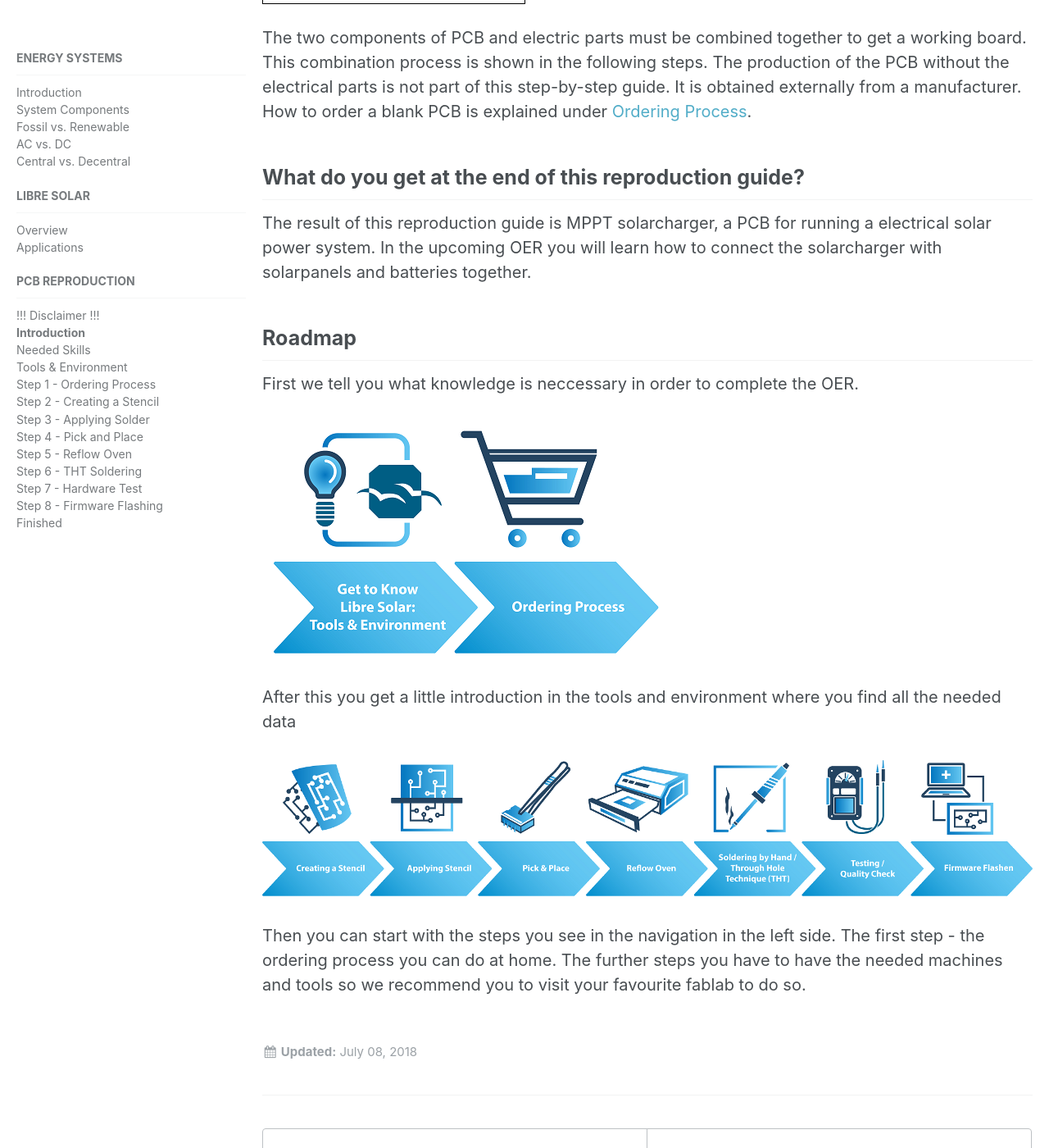
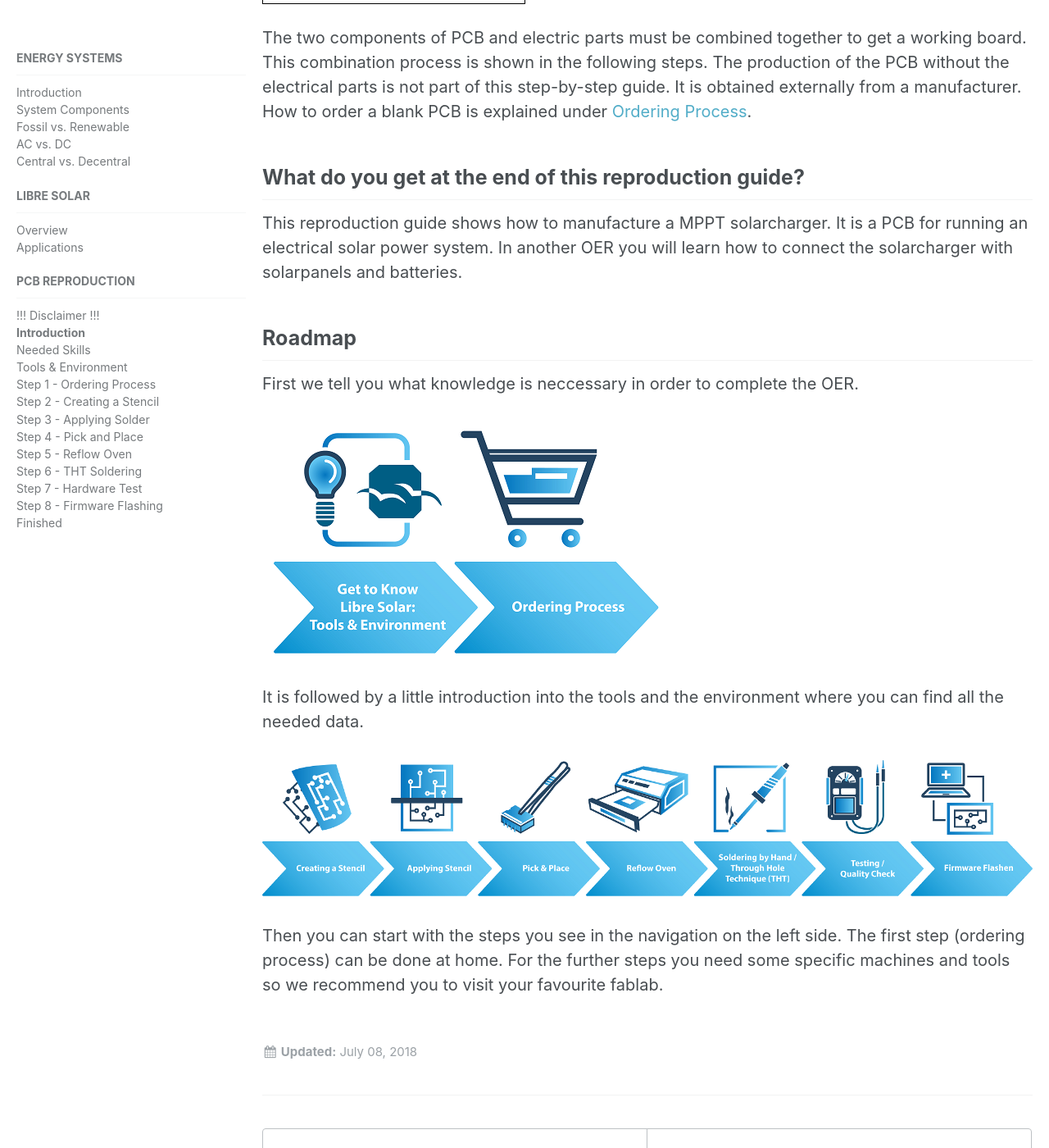
Before and after one commit to CollectiveOpenSourceHardware/collectiveopensourcehardware.github.io, a Jekyll site: the page built from _education/3a_guide_intro.md, in a window 1280 px wide and 1400 px high, scrolled down 902 px. Shown: the whole window at 82% size. Built offline with Jekyll 4.4.1, drawn with Linux system fonts in a browser that asks for light colours; some of the changed text lies outside the part shown.

Commit message:
Update 3a_guide_intro.md
moritz was here

```diff
--- a/_education/3a_guide_intro.md
+++ b/_education/3a_guide_intro.md
@@ -11,7 +11,7 @@ As the word PCB is used so often in this OER we want to explain what a PCB is.
 A printed circuit board (PCB) is a carrier for electronic components. It serves for mechanical fastening and electrical connection. Almost every electronic device contains one or more printed circuit boards.
 Together with electric parts you get a printed circuit board assembly (PCBA). Usually you just use the term PCB. But to differentiate between a PCB with and without electric parts you have the extra term PCBA.
 
-Further information you find in following [wikipedia article](https://en.wikipedia.org/wiki/Printed_circuit_board)
+You can find further information in the following [wikipedia article](https://en.wikipedia.org/wiki/Printed_circuit_board)
 
 ![pcb](/media_files/guide_intro_PCB.png)
 
@@ -20,8 +20,8 @@ This combination process is shown in the following steps.
 The production of the PCB without the electrical parts is not part of this step-by-step guide. It is obtained externally from a manufacturer. How to order a blank PCB is explained under [Ordering Process](/education/reproduction_pcb_order/).
 
 ## What do you get at the end of this reproduction guide?
-The result of this reproduction guide is MPPT solarcharger, a PCB for running a electrical solar power system.
-In the upcoming OER you will learn how to connect the solarcharger with solarpanels and batteries together.
+This reproduction guide shows how to manufacture a MPPT solarcharger. It is a PCB for running an electrical solar power system.
+In another OER you will learn how to connect the solarcharger with solarpanels and batteries.
 
 ## Roadmap
 
@@ -29,8 +29,8 @@ First we tell you what knowledge is neccessary in order to complete the OER.
 
 ![road_home](/media_files/Icons/roadmap_at_home.png)
 
-After this you get a little introduction in the tools and environment where you find all the needed data
+It is followed by a little introduction into the tools and the environment where you can find all the needed data.
 
 ![road_home](/media_files/Icons/roadmap_stepguide.png)
 
-Then you can start with the steps you see in the navigation in the left side. The first step - the ordering process you can do at home. The further steps you have to have the needed machines and tools so we recommend you to visit your favourite fablab to do so.
+Then you can start with the steps you see in the navigation on the left side. The first step (ordering process) can be done at home. For the further steps you need some specific machines and tools so we recommend you to visit your favourite fablab.
```
